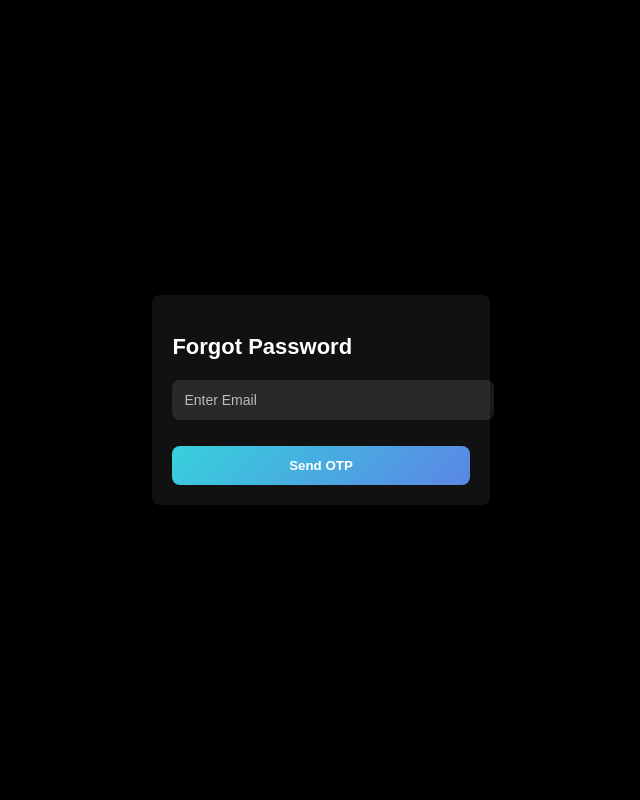
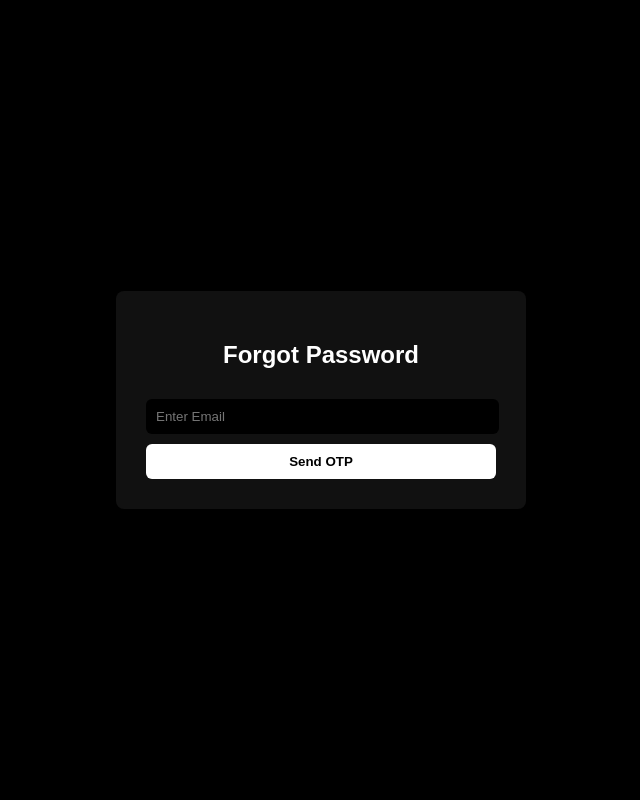
Before and after one commit to asif1-3ahmed/Music, a Flask app: page /forgotpassword in a window 1280 px wide. Shown: the whole page, without its empty margins (319-959 px from the left). Run offline with Flask 3, Linux system fonts and the light colour scheme.

Commit message:
Update forgotpassword.html

```diff
--- a/templates/forgotpassword.html
+++ b/templates/forgotpassword.html
@@ -1,76 +1,25 @@
 <!DOCTYPE html>
 <html lang="en">
-<head><meta charset="UTF-8"><title>Forgot Password</title>
+<head>
+<meta charset="UTF-8">
+<meta name="viewport" content="width=device-width, initial-scale=1.0">
+<title>Forgot Password - Dolsy Music</title>
 <style>
-  body {
-  font-family: "Poppins", sans-serif;
-  background: radial-gradient(circle at bottom left, #222, #000);
-  color: #fff;
-  display: flex;
-  justify-content: center;
-  align-items: center;
-  height: 100vh;
-  margin: 0;
-}
-
-.forgot-box {
-  background: rgba(255, 255, 255, 0.05);
-  padding: 40px;
-  border-radius: 14px;
-  width: 350px;
-  text-align: center;
-  backdrop-filter: blur(12px);
-  border: 1px solid rgba(255, 255, 255, 0.1);
-  box-shadow: 0 8px 25px rgba(0, 0, 0, 0.8);
-}
-
-h2 {
-  margin-bottom: 20px;
-  font-size: 22px;
-}
-
-input {
-  width: 100%;
-  padding: 12px;
-  margin-bottom: 16px;
-  border: none;
-  border-radius: 8px;
-  background: rgba(255, 255, 255, 0.1);
-  color: #fff;
-  font-size: 14px;
-  outline: none;
-}
-
-input::placeholder {
-  color: #bbb;
-}
-
-button {
-  width: 100%;
-  padding: 12px;
-  border: none;
-  border-radius: 8px;
-  background: linear-gradient(135deg, #36d1dc, #5b86e5);
-  color: #fff;
-  font-weight: 600;
-  cursor: pointer;
-  margin-top: 10px;
-  transition: 0.3s ease;
-}
-
-button:hover {
-  background: linear-gradient(135deg, #5b86e5, #36d1dc);
-  transform: scale(1.03);
-  box-shadow: 0 0 15px #36d1dc;
-}
-
+body{font-family:"Poppins",sans-serif;background:#000;color:#fff;display:flex;justify-content:center;align-items:center;height:100vh;margin:0;}
+.forgot-box{background:#111;padding:30px;border-radius:8px;width:350px;text-align:center;}
+h2{margin-bottom:20px;}
+input{width:95%;padding:10px;margin:10px 0;border:none;border-radius:6px;background:#000;color:#fff;}
+button{width:100%;padding:10px;border:none;border-radius:6px;background:#fff;color:#000;cursor:pointer;font-weight:600;}
+button:hover{background:#000;color:#fff;border:1px solid #fff;}
 </style>
 </head>
-<body style="background:#000; color:#fff; display:flex; justify-content:center; align-items:center; height:100vh;">
-  <form action="/send-otp" method="POST" style="background:#111; padding:20px; border-radius:8px;">
-    <h2>Forgot Password</h2>
-    <input type="email" name="email" placeholder="Enter Email" required>
-    <button type="submit">Send OTP</button>
-  </form>
+<body>
+<div class="forgot-box">
+<h2>Forgot Password</h2>
+<form action="/send-otp" method="POST">
+<input type="email" name="email" placeholder="Enter Email" required>
+<button type="submit">Send OTP</button>
+</form>
+</div>
 </body>
 </html>
```
